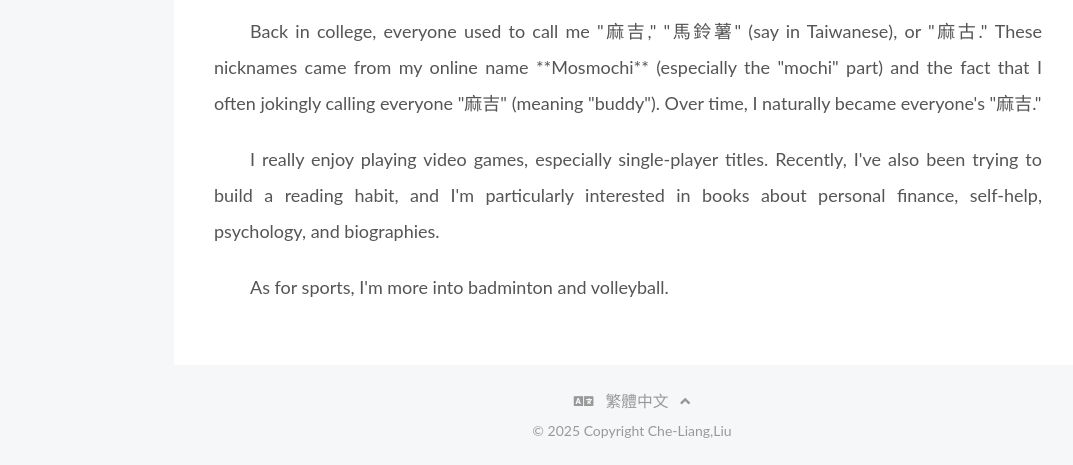
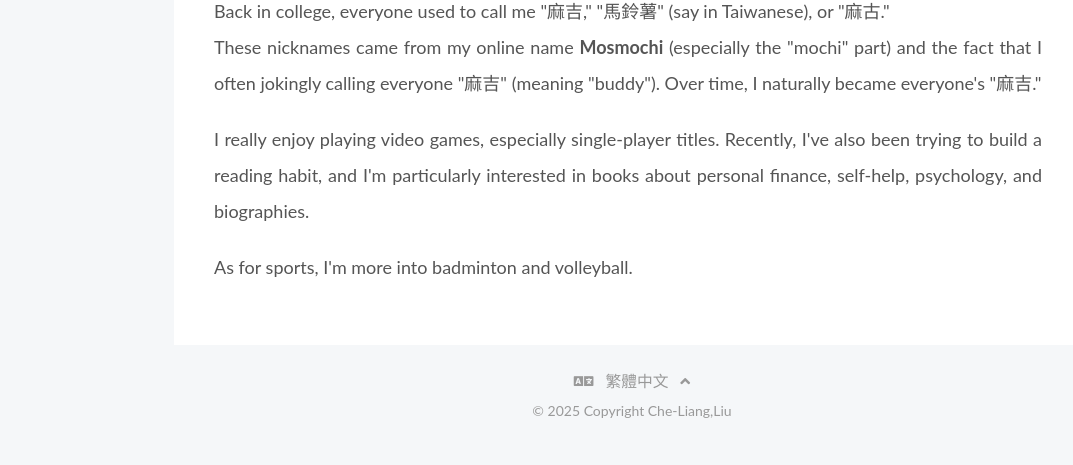
Before and after one commit to say859462/say859462.github.io, a plain HTML site: page about/index.html in a window 1280 px wide. Shown: the part 1033-1498 px from the top of the page, without its empty margins (138-1211 px from the left). Drawn offline with Linux system fonts and the light colour scheme; no server answers; a script that the page names is missing.

Commit message:
Site updated: 2025-07-07 17:31:49

```diff
--- a/about/index.html
+++ b/about/index.html
@@ -32,7 +32,7 @@
 <meta property="og:image" content="https://say859462.github.io/images/Jay.jpg">
 <meta property="og:image" content="https://say859462.github.io/images/Punch.jpg">
 <meta property="article:published_time" content="2025-07-07T04:10:45.000Z">
-<meta property="article:modified_time" content="2025-07-07T09:07:38.618Z">
+<meta property="article:modified_time" content="2025-07-07T09:31:39.906Z">
 <meta property="article:author" content="Che-Liang,Liu">
 <meta name="twitter:card" content="summary">
 <meta name="twitter:image" content="https://say859462.github.io/images/ado.jpg">
@@ -237,19 +237,11 @@
   </div>
 </div>
 <h2 id="👋-Introduction">👋 Introduction</h2>
-<p style = "text-indent: 2em">
-    Hi, I&#39;m **Che-Liang Liu**, currently a graduate student at **NYCU** in the **CAIG Lab**.
-</p>
-<p style = "text-indent: 2em">
-    Back in college, everyone used to call me &quot;麻吉,&quot; &quot;馬鈴薯&quot; (say in Taiwanese), or &quot;麻古.&quot;
-  These nicknames came from my online name **Mosmochi** (especially the &quot;mochi&quot; part) and the fact that I often jokingly calling everyone &quot;麻吉&quot; (meaning &quot;buddy&quot;). Over time, I naturally became everyone&#39;s &quot;麻吉.&quot;
-</p>
-<p style = "text-indent: 2em">
-    I really enjoy playing video games, especially single-player titles. Recently, I&#39;ve also been trying to build a reading habit, and I&#39;m particularly interested in books about personal finance, self-help, psychology, and biographies.
-    </p>
-    <p style = "text-indent: 2em">
-  As for sports, I&#39;m more into badminton and volleyball.
-    </p>
+<p>Hi, I'm <strong>Che-Liang Liu</strong>, currently a graduate student at <strong>NYCU</strong> in the <strong>CAIG Lab</strong>.<br>
+Back in college, everyone used to call me &quot;麻吉,&quot; &quot;馬鈴薯&quot; (say in Taiwanese), or &quot;麻古.&quot;<br>
+These nicknames came from my online name <strong>Mosmochi</strong> (especially the &quot;mochi&quot; part) and the fact that I often jokingly calling everyone &quot;麻吉&quot; (meaning &quot;buddy&quot;). Over time, I naturally became everyone's &quot;麻吉.&quot;</p>
+<p>I really enjoy playing video games, especially single-player titles. Recently, I've also been trying to build a reading habit, and I'm particularly interested in books about personal finance, self-help, psychology, and biographies.</p>
+<p>As for sports, I'm more into badminton and volleyball.</p>
 
       </div>
 
```
